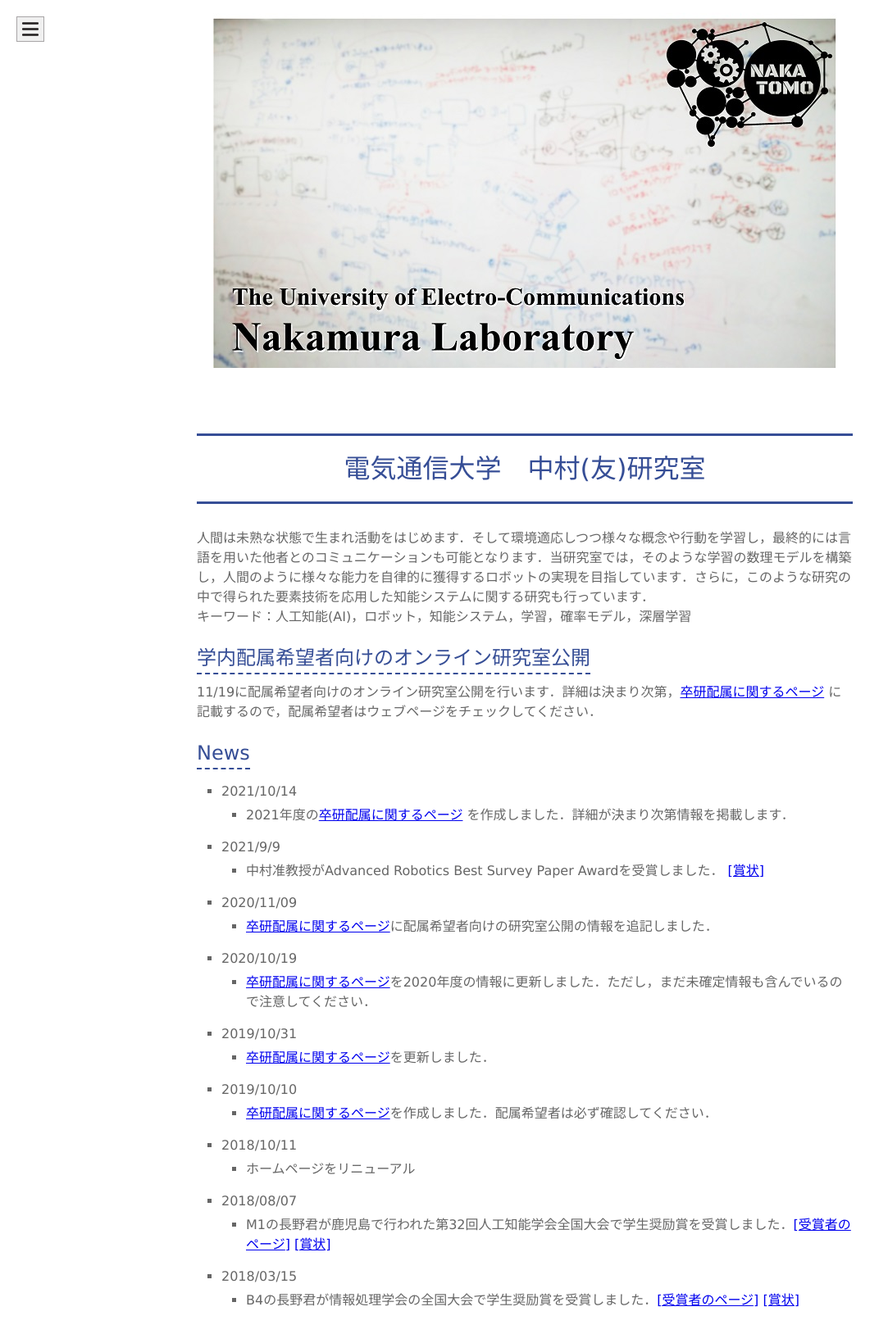
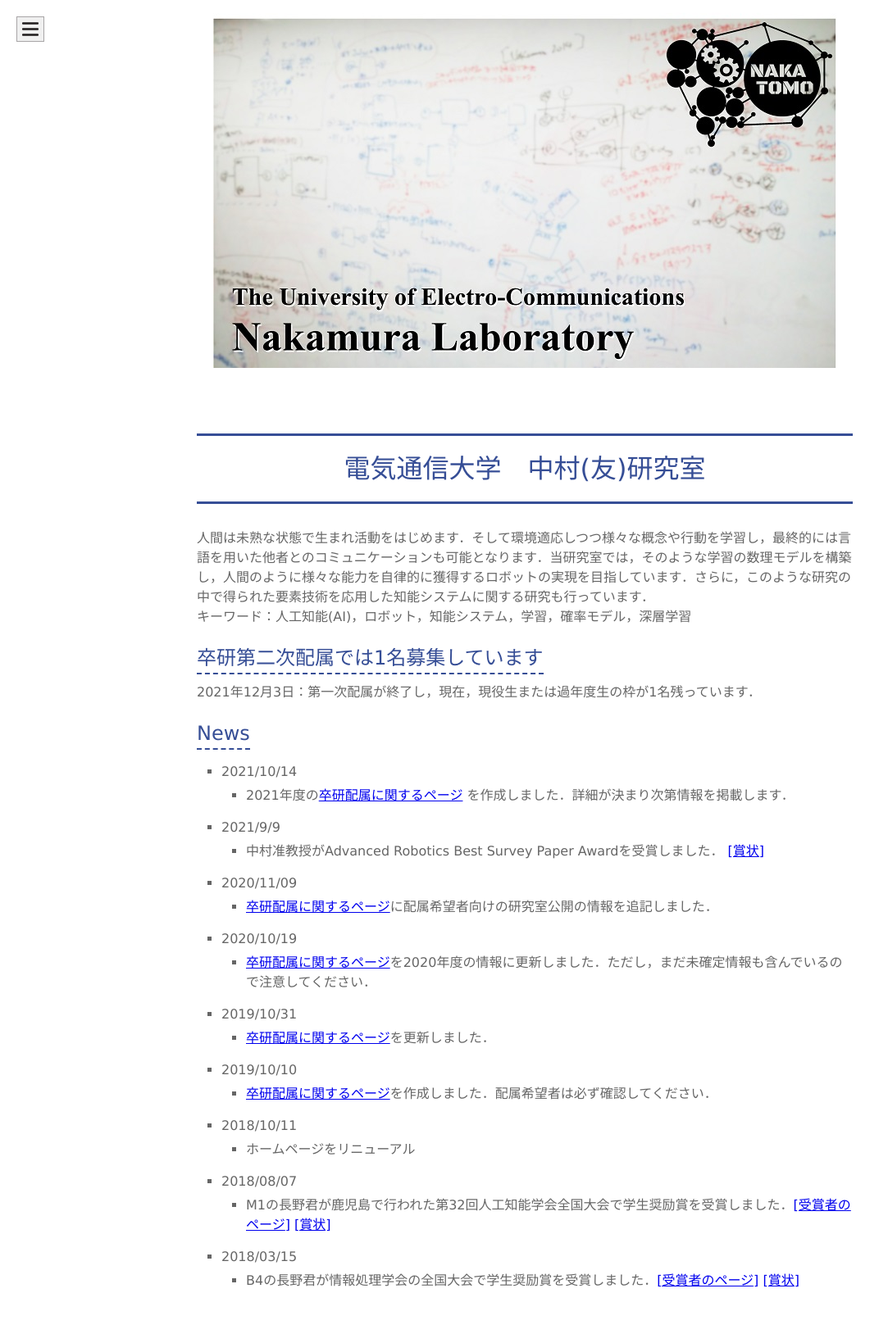
Before and after one commit to naka-lab/naka-lab.github.io, a Jekyll site: the page built from index.md, in a window 1280 px wide. Shown: the whole page at 82% size, without its empty margins (0-1083 px from the left). Built offline with Jekyll 4.4.1, drawn with Linux system fonts in a browser that asks for light colours; our own code applies the rules of GitHub Pages for plain Markdown files; after the commit the page ends 1615 px from its top, so only the background shows below that.

Commit message:
Update index.md

```diff
--- a/index.md
+++ b/index.md
@@ -7,8 +7,8 @@ layout: default
 
 キーワード：人工知能(AI)，ロボット，知能システム，学習，確率モデル，深層学習
 
-## 学内配属希望者向けのオンライン研究室公開
-11/19に配属希望者向けのオンライン研究室公開を行います．詳細は決まり次第，[卒研配属に関するページ](//hp.naka-lab.org/subpages/haizoku.html) に記載するので，配属希望者はウェブページをチェックしてください．
+## 卒研第二次配属では1名募集しています
+2021年12月3日：第一次配属が終了し，現在，現役生または過年度生の枠が1名残っています．
 
 ## News
 * 2021/10/14
```
